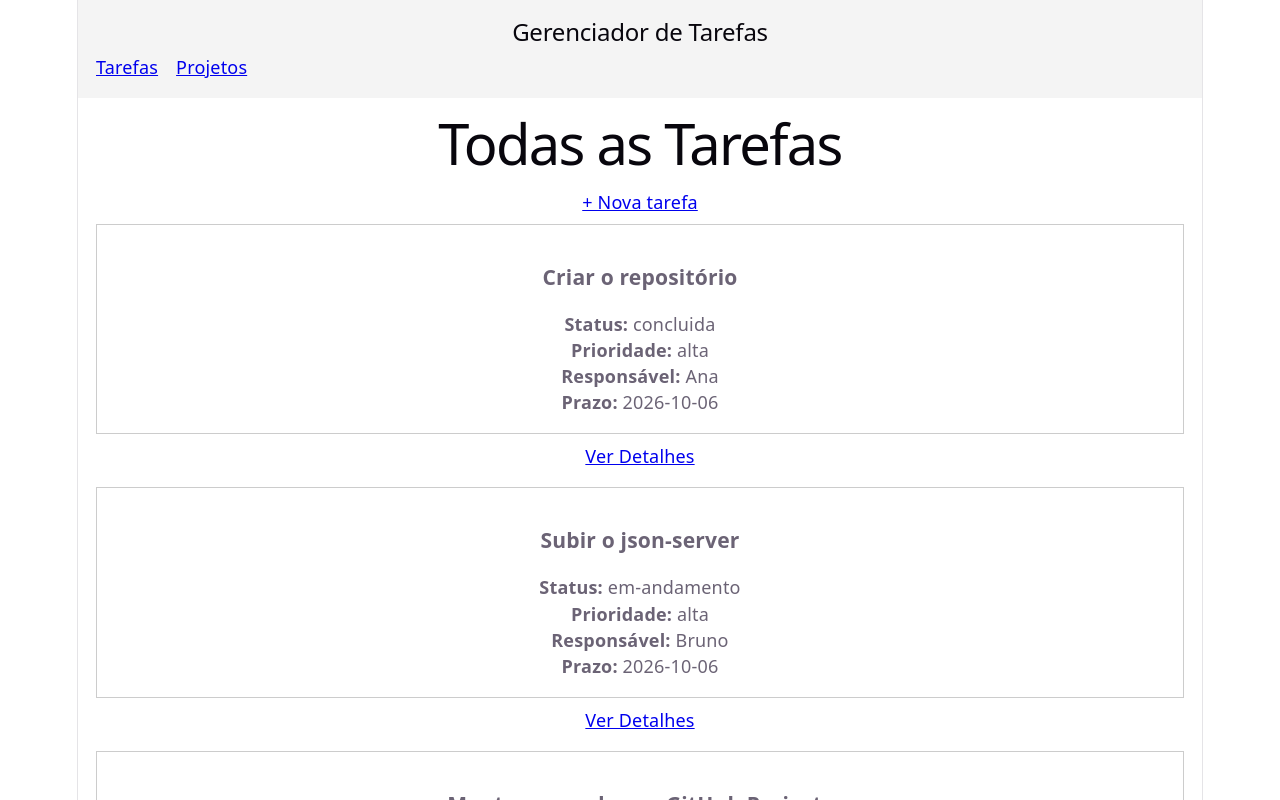
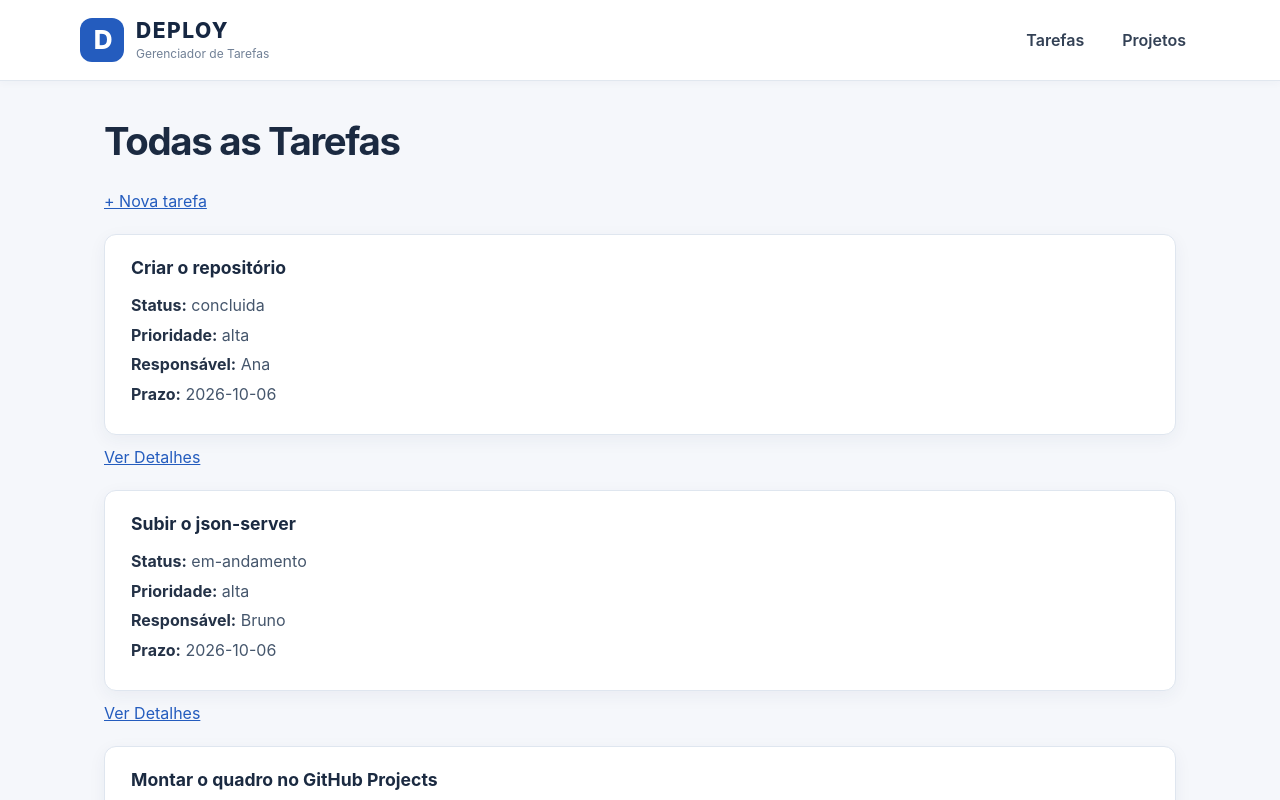
Before and after one commit to reginaldoandrade-inf/Desenvolvimento-FrontEnd-5N-Deploy, a React (Vite) app: page / in a window 1280 px wide. Shown: the top 800 px of the page. Built offline with nearby package versions, Linux system fonts and the light colour scheme; data requests are answered from the project's data file.

Commit message:
style: adiciona identidade visual DEPLOY e melhora layout

```diff
--- a/src/components/Layout.tsx
+++ b/src/components/Layout.tsx
@@ -1,21 +1,26 @@
-import { Link, Outlet } from 'react-router-dom';
+import { Link, Outlet } from 'react-router-dom'
 
 export function Layout() {
   return (
     <div>
-      {/* Cabeçalho comum que aparece em todas as páginas */}
-      <header style={{ padding: '1rem', backgroundColor: '#f4f4f4', marginBottom: '1rem' }}>
-        <h2>Gerenciador de Tarefas</h2>
-        <nav style={{ display: 'flex', gap: '1rem' }}>
+      <header>
+        <div className="marca">
+          <div className="marca-simbolo" aria-hidden="true">D</div>
+          <div className="marca-texto">
+            <h2>DEPLOY</h2>
+            <span>Gerenciador de Tarefas</span>
+          </div>
+        </div>
+
+        <nav aria-label="Navegação principal">
           <Link to="/tarefas">Tarefas</Link>
           <Link to="/projetos">Projetos</Link>
         </nav>
       </header>
 
-      {/* O Outlet é onde a página atual (Lista, Detalhe, etc.) vai ser desenhada */}
-      <main style={{ padding: '0 1rem' }}>
+      <main>
         <Outlet />
       </main>
     </div>
-  );
+  )
 }
--- a/src/index.css
+++ b/src/index.css
@@ -1,111 +1,252 @@
+/* DEPLOY — estilo base para os Marcos 3 e 4.
+   Alteração visual: não modifica lógica, rotas ou chamadas à API. */
+
 :root {
-  --text: #6b6375;
-  --text-h: #08060d;
-  --bg: #fff;
-  --border: #e5e4e7;
-  --code-bg: #f4f3ec;
-  --accent: #aa3bff;
-  --accent-bg: rgba(170, 59, 255, 0.1);
-  --accent-border: rgba(170, 59, 255, 0.5);
-  --social-bg: rgba(244, 243, 236, 0.5);
-  --shadow:
-    rgba(0, 0, 0, 0.1) 0 10px 15px -3px, rgba(0, 0, 0, 0.05) 0 4px 6px -2px;
-
-  --sans: system-ui, 'Segoe UI', Roboto, sans-serif;
-  --heading: system-ui, 'Segoe UI', Roboto, sans-serif;
-  --mono: ui-monospace, Consolas, monospace;
-
-  font: 18px/145% var(--sans);
-  letter-spacing: 0.18px;
-  color-scheme: light dark;
-  color: var(--text);
-  background: var(--bg);
+  font-family: Inter, "Segoe UI", Arial, sans-serif;
+  color: #243247;
+  background: #f5f7fb;
+  color-scheme: light;
   font-synthesis: none;
   text-rendering: optimizeLegibility;
   -webkit-font-smoothing: antialiased;
-  -moz-osx-font-smoothing: grayscale;
-
-  @media (max-width: 1024px) {
-    font-size: 16px;
-  }
 }
 
-@media (prefers-color-scheme: dark) {
-  :root {
-    --text: #9ca3af;
-    --text-h: #f3f4f6;
-    --bg: #16171d;
-    --border: #2e303a;
-    --code-bg: #1f2028;
-    --accent: #c084fc;
-    --accent-bg: rgba(192, 132, 252, 0.15);
-    --accent-border: rgba(192, 132, 252, 0.5);
-    --social-bg: rgba(47, 48, 58, 0.5);
-    --shadow:
-      rgba(0, 0, 0, 0.4) 0 10px 15px -3px, rgba(0, 0, 0, 0.25) 0 4px 6px -2px;
-  }
+* { box-sizing: border-box; }
 
-  #social .button-icon {
-    filter: invert(1) brightness(2);
-  }
+body {
+  margin: 0;
+  min-width: 320px;
+  line-height: 1.55;
 }
 
 #root {
-  width: 1126px;
-  max-width: 100%;
-  margin: 0 auto;
-  text-align: center;
-  border-inline: 1px solid var(--border);
-  min-height: 100svh;
-  display: flex;
-  flex-direction: column;
-  box-sizing: border-box;
+  width: 100%;
+  max-width: none;
+  min-height: 100vh;
+  margin: 0;
+  border: 0;
+  text-align: left;
+  display: block;
 }
 
-body {
-  margin: 0;
+/* Cabeçalho — sobrescreve apenas os estilos inline antigos do Layout */
+#root > div > header {
+  display: flex;
+  justify-content: space-between;
+  align-items: center;
+  gap: 20px;
+  padding: 18px max(24px, calc((100vw - 1120px) / 2));
+  margin-bottom: 0;
+  background: #ffffff;
+  border-bottom: 1px solid #e1e7ef;
+  box-shadow: 0 2px 8px rgba(30, 50, 80, 0.035);
 }
 
-h1,
-h2 {
-  font-family: var(--heading);
-  font-weight: 500;
-  color: var(--text-h);
+#root > div > header h2 {
+  margin: 0;
+  font-size: 1.2rem;
+  font-weight: 750;
+  color: #17243a;
+}
+
+#root > div > header nav { display: flex; flex-wrap: wrap; gap: 10px; }
+
+#root > div > header nav a {
+  color: #334155;
+  text-decoration: none;
+  font-weight: 600;
+  padding: 8px 14px;
+  border-radius: 8px;
+}
+
+#root > div > header nav a:hover {
+  background: #eef3ff;
+  color: #2454a6;
+}
+
+/* Conteúdo */
+#root > div > main {
+  width: 100%;
+  max-width: 1120px;
+  margin: 0 auto;
+  padding: 36px 24px 72px;
+}
+
+h1, h2, h3 {
+  color: #1b2a41;
+  line-height: 1.25;
 }
 
 h1 {
-  font-size: 56px;
-  letter-spacing: -1.68px;
-  margin: 32px 0;
-  @media (max-width: 1024px) {
-    font-size: 36px;
-    margin: 20px 0;
-  }
-}
-h2 {
-  font-size: 24px;
-  line-height: 118%;
-  letter-spacing: -0.24px;
-  margin: 0 0 8px;
-  @media (max-width: 1024px) {
-    font-size: 20px;
-  }
-}
-p {
-  margin: 0;
+  font-size: clamp(1.8rem, 3.2vw, 2.4rem);
+  font-weight: 750;
+  letter-spacing: -0.035em;
+  margin: 0 0 24px;
 }
 
-code,
-.counter {
-  font-family: var(--mono);
-  display: inline-flex;
-  border-radius: 4px;
-  color: var(--text-h);
+h2 { font-size: 1.35rem; }
+h3 { font-size: 1.1rem; }
+
+p { margin: 0 0 10px; }
+
+a { color: #245cbe; }
+a:hover { color: #16458f; }
+
+a:focus-visible, button:focus-visible, input:focus-visible,
+select:focus-visible, textarea:focus-visible {
+  outline: 3px solid #8eb8fb;
+  outline-offset: 2px;
 }
 
-code {
-  font-size: 15px;
-  line-height: 135%;
-  padding: 4px 8px;
-  background: var(--code-bg);
+/* Cartões de tarefas: mantém o componente atual intacto */
+article.cartao-tarefa {
+  background: #fff;
+  border: 1px solid #dfe6ef !important;
+  border-radius: 12px;
+  padding: 22px 26px !important;
+  margin: 20px 0 10px !important;
+  box-shadow: 0 5px 18px rgba(33, 54, 88, 0.055);
+  transition: box-shadow 150ms ease, transform 150ms ease;
 }
+
+article.cartao-tarefa:hover {
+  box-shadow: 0 9px 24px rgba(33, 54, 88, 0.09);
+  transform: translateY(-1px);
+}
+
+article.cartao-tarefa h3 { margin: 0 0 14px; }
+article.cartao-tarefa p { margin: 5px 0; color: #45566c; }
+article.cartao-tarefa strong { color: #243247; }
+
+/* Lista de projetos */
+main ul {
+  padding-left: 0;
+  list-style: none;
+}
+
+main li > article {
+  background: #fff;
+  padding: 22px 26px;
+  margin-bottom: 16px;
+  border: 1px solid #dfe6ef;
+  border-radius: 12px;
+  box-shadow: 0 5px 18px rgba(33, 54, 88, 0.055);
+}
+
+main li > article h2 { margin: 0 0 12px; }
+
+/* Formulários de cadastro/edição */
+main form {
+  display: grid;
+  gap: 18px;
+  max-width: 740px;
+  padding: 28px;
+  background: #fff;
+  border: 1px solid #dfe6ef;
+  border-radius: 14px;
+  box-shadow: 0 5px 18px rgba(33, 54, 88, 0.055);
+}
+
+main form > div {
+  display: flex;
+  flex-direction: column;
+  align-items: stretch;
+  gap: 6px;
+}
+
+main label {
+  color: #334155;
+  font-weight: 650;
+}
+
+main input, main select, main textarea {
+  width: 100%;
+  min-height: 42px;
+  padding: 10px 12px;
+  font: inherit;
+  color: #1b2a41;
+  background: #fff;
+  border: 1px solid #cbd5e1;
+  border-radius: 8px;
+}
+
+main textarea { min-height: 100px; resize: vertical; }
+main input:hover, main select:hover, main textarea:hover { border-color: #94a3b8; }
+
+main button {
+  width: fit-content;
+  padding: 11px 20px;
+  font: inherit;
+  font-weight: 650;
+  color: white;
+  background: #245cbe;
+  border: 0;
+  border-radius: 8px;
+  cursor: pointer;
+}
+
+main button:hover:not(:disabled) { background: #174995; }
+main button:disabled { opacity: .6; cursor: not-allowed; }
+
+.mensagem-erro, [role="alert"] {
+  color: #b42318;
+  font-size: .93rem;
+}
+
+[aria-invalid="true"] { border-color: #d64d4d !important; }
+
+@media (max-width: 650px) {
+  #root > div > header {
+    flex-direction: column;
+    align-items: flex-start;
+    padding: 16px 20px;
+  }
+
+  #root > div > main { padding: 24px 16px 48px; }
+
+  main form, main li > article { padding: 18px; }
+  article.cartao-tarefa { padding: 18px !important; }
+}
+
+@media (prefers-reduced-motion: reduce) {
+  article.cartao-tarefa { transition: none; transform: none !important; }
+}
+
+/* Identidade visual DEPLOY */
+.marca {
+  display: flex;
+  align-items: center;
+  gap: 12px;
+  min-width: 0;
+}
+
+.marca-simbolo {
+  flex: 0 0 44px;
+  width: 44px;
+  height: 44px;
+  display: grid;
+  place-items: center;
+  background: #245cbe;
+  color: #fff;
+  border-radius: 12px;
+  font-size: 26px;
+  font-weight: 800;
+  letter-spacing: -0.08em;
+}
+
+#root > div > header .marca h2 {
+  margin: 0;
+  font-size: 21px;
+  line-height: 1.1;
+  font-weight: 800;
+  letter-spacing: 1.5px;
+  color: #162742;
+}
+
+.marca-texto span {
+  display: block;
+  margin-top: 4px;
+  color: #718096;
+  font-size: 12px;
+  line-height: 1.3;
+}
```
